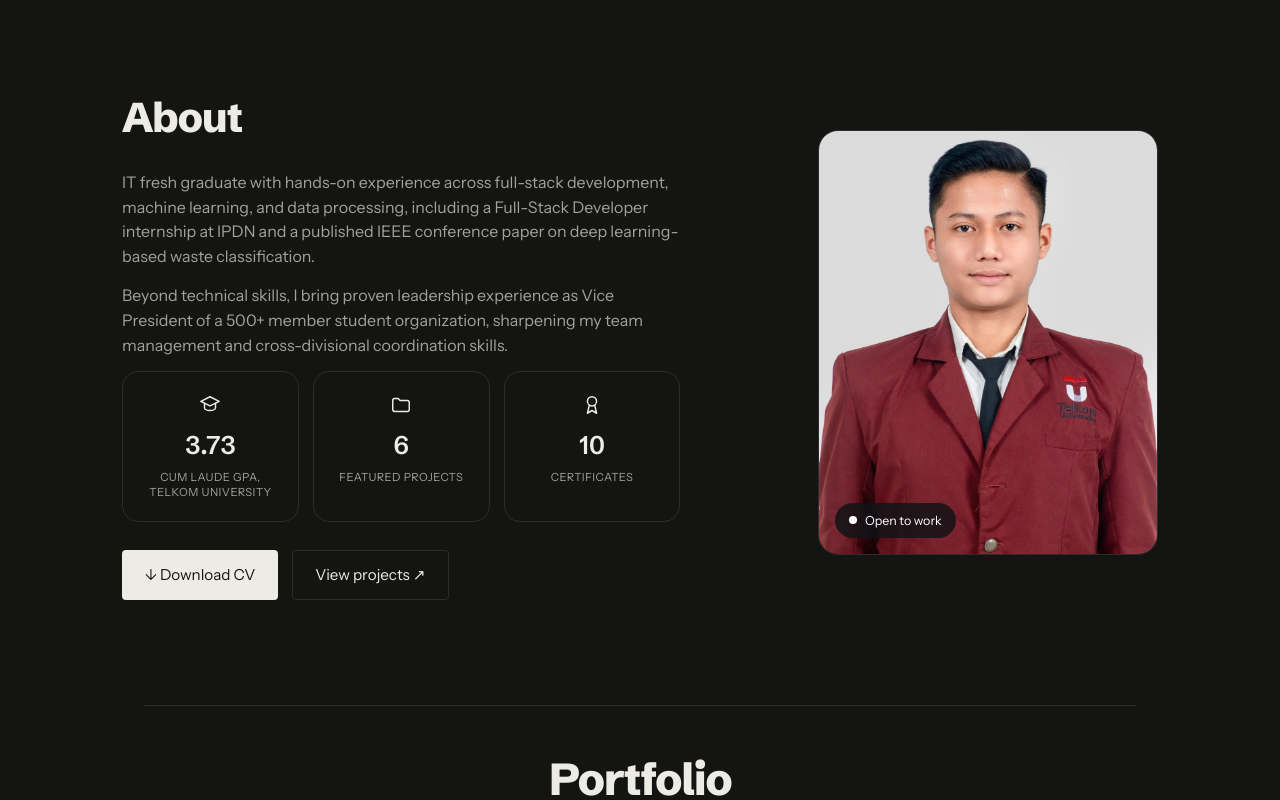
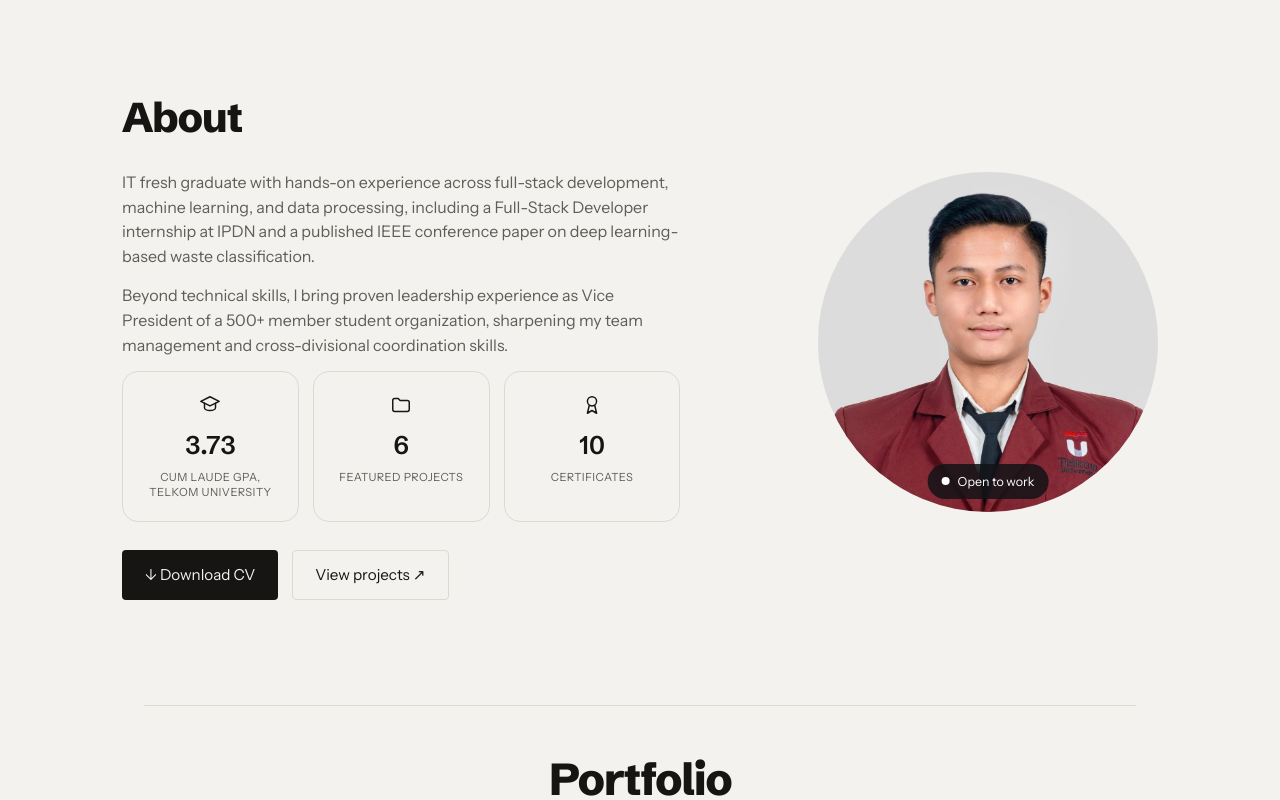
Before and after one commit to mhmmdzul/portofolio-muhammad-zul-rezky-zaaki, a React (Vite) app: page / in a window 1280 px wide. Shown: the part 820-1620 px from the top of the page. Built offline with nearby package versions, Linux system fonts and the light colour scheme.

Commit message:
Circular About photo and remember theme choice

```diff
--- a/index.html
+++ b/index.html
@@ -9,7 +9,24 @@
       name="description"
       content="Portfolio of Muhammad Zul Rezky Zaaki, Data Analyst & AI Engineer. Deep learning, computer vision, and data-driven projects."
     />
-    <meta name="theme-color" content="#121317" />
+    <meta name="theme-color" content="#141413" />
+    <script>
+      // Pasang tema sebelum halaman tampil supaya tidak berkedip
+      (function () {
+        var t = null;
+        try {
+          t = localStorage.getItem("theme");
+        } catch (e) {}
+        if (t !== "light" && t !== "dark") {
+          t =
+            window.matchMedia &&
+            window.matchMedia("(prefers-color-scheme: light)").matches
+              ? "light"
+              : "dark";
+        }
+        document.documentElement.dataset.theme = t;
+      })();
+    </script>
     <meta
       property="og:title"
       content="Muhammad Zul Rezky Zaaki | Data Analyst & AI Engineer"
--- a/src/animations.css
+++ b/src/animations.css
@@ -2595,3 +2595,27 @@ body,
     color 0.3s ease,
     border-color 0.3s ease;
 }
+
+/* ── 40. Foto About berbentuk lingkaran ── */
+
+.about-photo-frame {
+  width: 100%;
+  max-width: 400px;
+  margin-inline: auto;
+  aspect-ratio: 1 / 1;
+  border: 0;
+  border-radius: 50%;
+  overflow: visible;
+  background: transparent;
+}
+.about-photo {
+  border-radius: 50%;
+  object-position: 50% 18%;
+  background: var(--surface-2);
+}
+.status-badge {
+  left: 50%;
+  bottom: 4%;
+  transform: translateX(-50%);
+  white-space: nowrap;
+}
```
